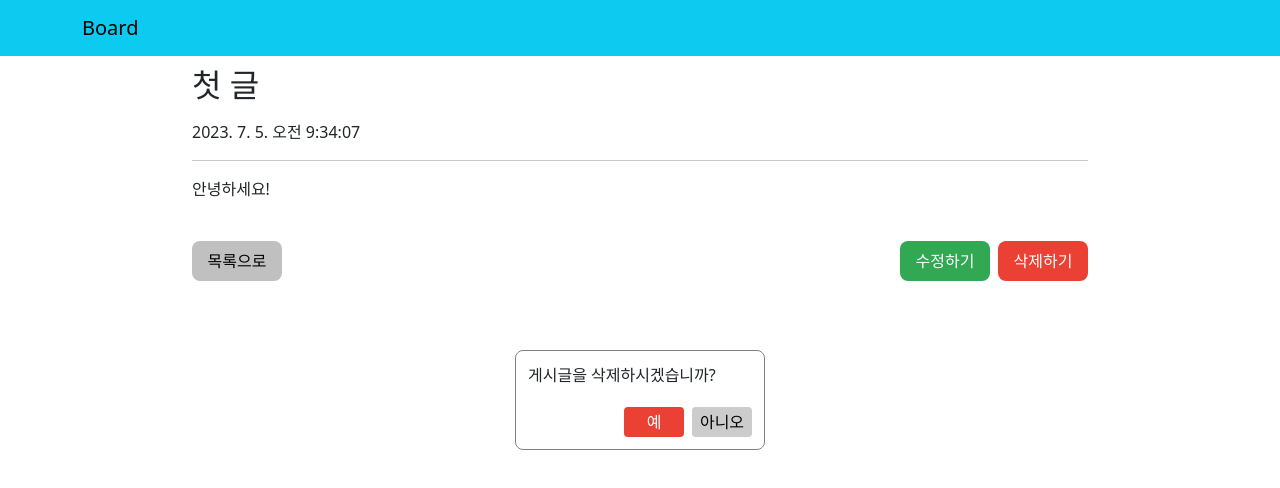
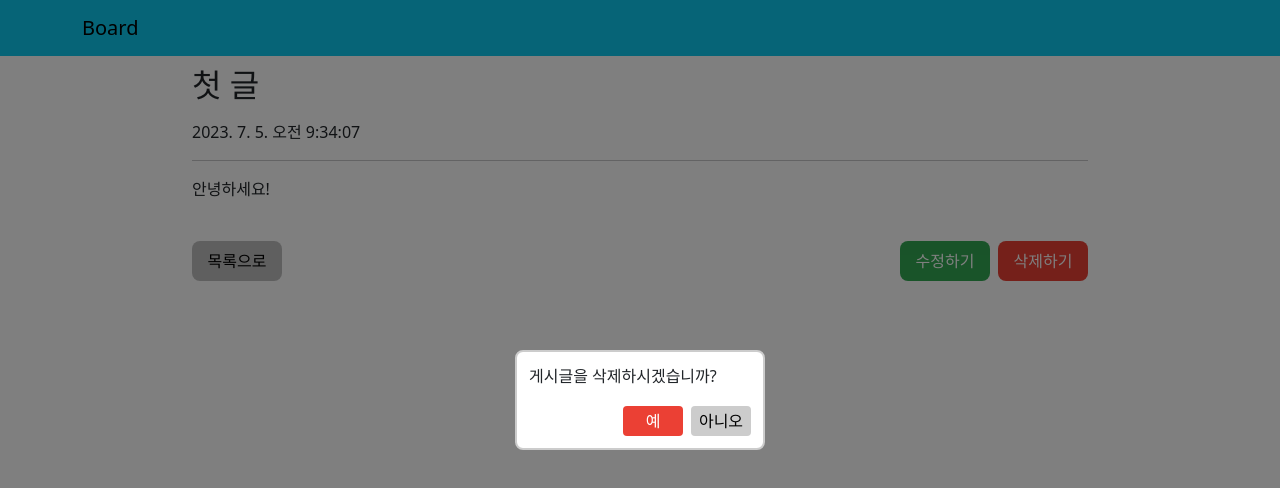
Before and after one commit to cermen/ReactBoard, a React (Create React App) app: page /content/1 in a window 1280 px wide. Both pictures are taken after a click on the button "삭제하기". Shown: the top 488 px of the page. Built offline with nearby package versions, Linux system fonts and the light colour scheme.

Commit message:
모달창 주변 검은색 배경 지정

```diff
--- a/src/Article.js
+++ b/src/Article.js
@@ -9,7 +9,7 @@ export default function Article({ articles, handleArticles }) {
 
   const navigate = useNavigate();
 
-  const backToMain = () => navigate('/');    // 메인 페이지로 이동
+  const backToMain = () => navigate("/"); // 메인 페이지로 이동
   const toggleModal = () => setShowDeleteModal(!showDeleteModal); // 삭제 확인 창 띄우기/숨기기
 
   // 글 삭제하기 (Delete)
@@ -17,15 +17,21 @@ export default function Article({ articles, handleArticles }) {
     const newArticles = articles.filter((a) => a.id !== Number(id));
     backToMain();
     handleArticles(newArticles);
-  }
+  };
 
   function DeleteModal() {
     return (
-      <div className={styles.deleteModal}>
-        <p className={styles.deleteModal__msg}>게시글을 삭제하시겠습니까?</p>
-        <div className={styles.deleteModal__buttons}>
-          <button className={styles.buttons__yes} onClick={deleteArticle}>예</button>
-          <button className={styles.buttons__no} onClick={toggleModal}>아니오</button>
+      <div className={styles.overlay}>
+        <div className={styles.deleteModal}>
+          <p className={styles.deleteModal__msg}>게시글을 삭제하시겠습니까?</p>
+          <div className={styles.deleteModal__buttons}>
+            <button className={styles.buttons__yes} onClick={deleteArticle}>
+              예
+            </button>
+            <button className={styles.buttons__no} onClick={toggleModal}>
+              아니오
+            </button>
+          </div>
         </div>
       </div>
     );
@@ -33,17 +39,26 @@ export default function Article({ articles, handleArticles }) {
 
   return (
     <div>
-      {showDeleteModal && <DeleteModal/>}
-      <main className='Article'>
-        <h2 className='article__title'>{article.title}</h2>
-        <p className='article__date'>{article.date}</p>
-        <hr/>
-        <div className='article__content'>{article.content}</div>
+      {showDeleteModal && <DeleteModal />}
+      <main className="Article">
+        <h2 className="article__title">{article.title}</h2>
+        <p className="article__date">{article.date}</p>
+        <hr />
+        <div className="article__content">{article.content}</div>
         <div className={styles.article__btns}>
-          <button className={styles.btns__prevBtn} onClick={backToMain}>목록으로</button>
+          <button className={styles.btns__prevBtn} onClick={backToMain}>
+            목록으로
+          </button>
           <div className={styles.btns__crtlBtns}>
-            <button className={styles.btns__updateBtn} onClick={() => navigate(`/write/${id}`)}>수정하기</button>
-            <button className={styles.btns__deleteBtn} onClick={toggleModal}>삭제하기</button>
+            <button
+              className={styles.btns__updateBtn}
+              onClick={() => navigate(`/write/${id}`)}
+            >
+              수정하기
+            </button>
+            <button className={styles.btns__deleteBtn} onClick={toggleModal}>
+              삭제하기
+            </button>
           </div>
         </div>
       </main>
--- a/src/Article.module.css
+++ b/src/Article.module.css
@@ -11,7 +11,8 @@
   margin-top: 40px;
 }
 
-.article__btns button:hover {
+.article__btns button:hover,
+.deleteModal__buttons button:hover{
   opacity: 0.9;
 }
 
@@ -33,6 +34,16 @@
   color: white;
 }
 
+.overlay {
+  position: fixed;
+  top: 0;
+  left: 0;
+  width: 100%;
+  height: 100%;
+  background-color: rgba(0, 0, 0, 0.5); /* 검은색 투명 배경 */
+  z-index: 9999; /* 모달 창 위에 위치하도록 z-index 설정 */
+}
+
 .deleteModal {
   position: fixed;
   top: calc(50% - 50px);
@@ -44,8 +55,9 @@
   height: 100px;
   margin: auto;
   padding: 12px;
-  border: 1px solid gray;
+  border: 2px solid #ccc;
   border-radius: 8px;
+  background-color: white;
 }
 
 .deleteModal__msg {
```
